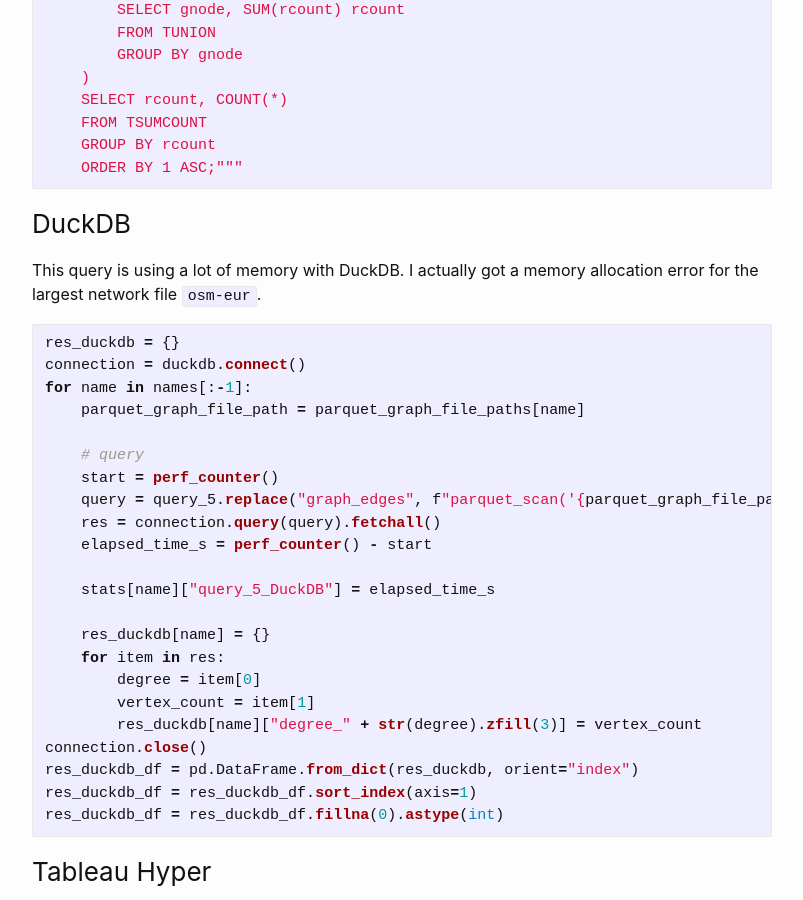
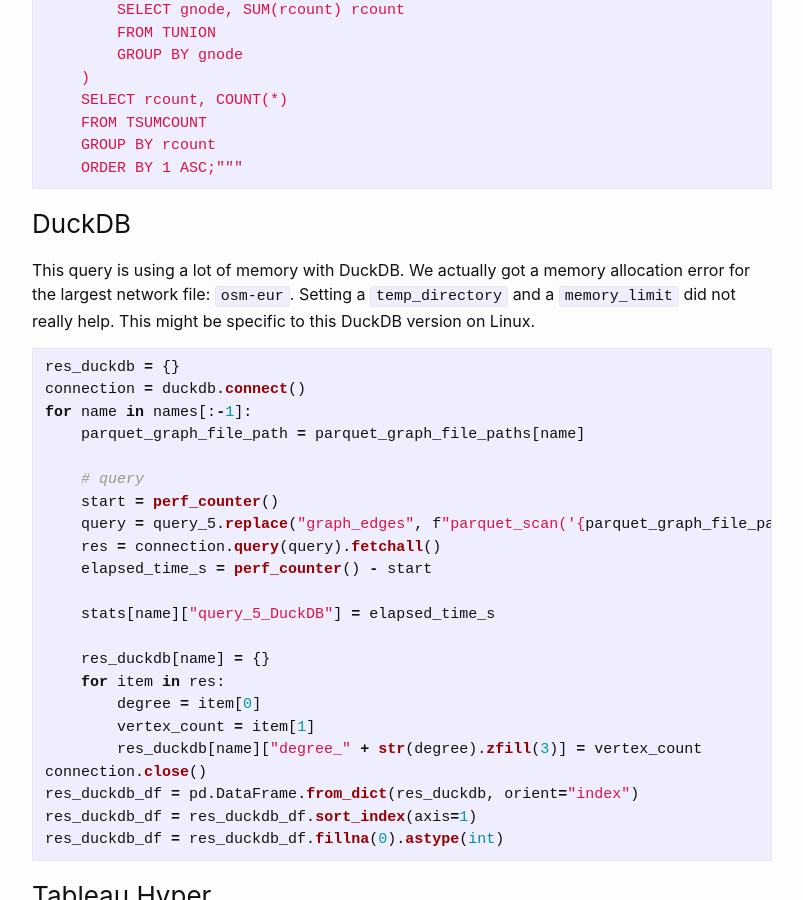
Before and after one commit to aetperf/aetperf.github.io, a Jekyll site: the page built from _posts/2022-09-30-Query-Parquet-files-with-DuckDB-and-Tableau-Hyper-engines.md, in a window 1280 px wide and 900 px high, scrolled down 16175 px. Shown: the whole window, without its empty margins (238-1041 px from the left). Built offline with Jekyll 4.4.1, drawn with Linux system fonts in a browser that asks for light colours; comment, search, counter and statistics services are not loaded; some of the changed text lies outside the part shown.

Commit message:
small update

````diff
--- a/_posts/2022-09-30-Query-Parquet-files-with-DuckDB-and-Tableau-Hyper-engines.md
+++ b/_posts/2022-09-30-Query-Parquet-files-with-DuckDB-and-Tableau-Hyper-engines.md
@@ -1008,7 +1008,8 @@
 
 ### DuckDB
 
-This query is using a lot of memory with DuckDB. I actually got a memory allocation error for the largest network file `osm-eur`.
+This query is using a lot of memory with DuckDB. We actually got a memory allocation error for the largest network file: `osm-eur`. Setting a `temp_directory` and a `memory_limit` did not really help. This might be specific to this DuckDB version on Linux.
+
 
 ```python
 res_duckdb = {}
````
Also changed, not shown: other parts of _posts/2022-09-30-Query-Parquet-files-with-DuckDB-and-Tableau-Hyper-engines.md (+1 -1 lines).
